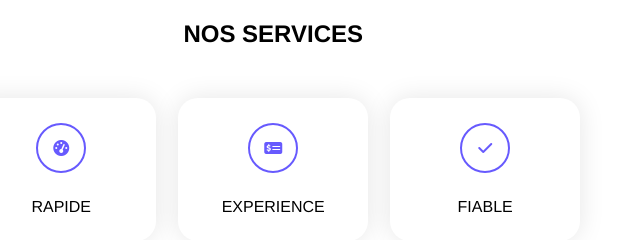
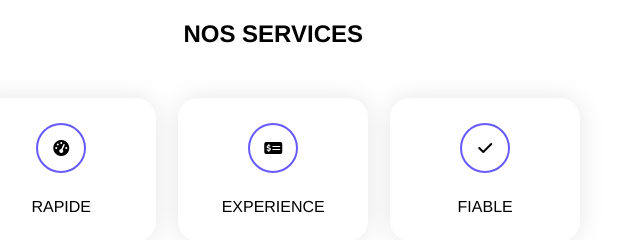
Before and after one commit to bdu59/FSELLIER.com, a plain HTML site: page index.html in a window 1280 px wide. Shown: the part 1000-1240 px from the top of the page, 162-802 px from the left. Drawn offline with Linux system fonts and the light colour scheme.

Commit message:
Update style.css

```diff
--- a/style.css
+++ b/style.css
@@ -136,7 +136,7 @@ header .menu li a {
     box-shadow: 0 0 26 rgba(0,0,0,0.1);
     border: 2px solid #675afe;
     border-radius: 50%;
-    color: #675afe;
+
 }
 .service p {
     margin-top: 25px;
```
